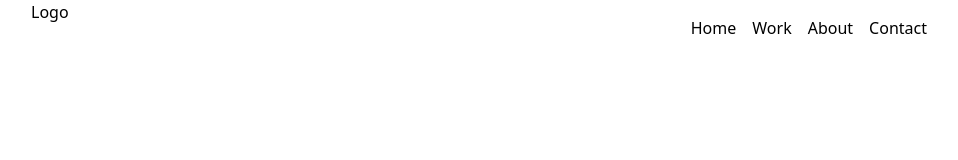
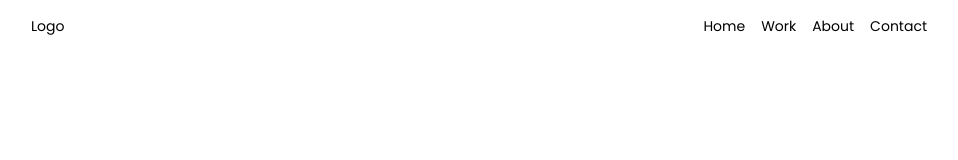
Before and after one commit to LaupWing/simple_portfolio, a Next.js app: page / in a window 1280 px wide. Shown: the top 160 px of the page, without its empty margins (161-1119 px from the left). Built offline with nearby package versions, Linux system fonts and the light colour scheme.

Commit message:
added customf ont and link

```diff
--- a/src/components/global/MainNav.tsx
+++ b/src/components/global/MainNav.tsx
@@ -1,23 +1,47 @@
 import Link from "next/link"
+import { useRouter } from "next/router"
+import { FC } from "react"
 
 export const MainNav = () => {
    return (
-      <header className="w-full flex justify-between mx-auto max-w-4xl">
+      <header className="w-full text-sm flex py-4 items-center justify-between mx-auto max-w-4xl">
          <div>Logo</div>
-         <nav className="py-4 space-x-4">
+         <nav className="space-x-4">
             <Link href={"/"}>
                Home
             </Link>
-            <Link href={"/"}>
+            <Link href={"/work"}>
                Work
             </Link>
-            <Link href={"/"}>
+            <Link href={"/about"}>
                About
             </Link>
-            <Link href={"/"}>
+            <Link href={"/contact"}>
                Contact
             </Link>
          </nav>
       </header>
    )
 }
+
+interface NavLinkProps {
+   href: string
+   text: string
+}
+
+const NavLink:FC<NavLinkProps> = ({
+   href,
+   text
+}) => {
+   const router = useRouter()
+   const isActive = router.pathname === href
+
+   return (
+      <Link
+         href={href}
+         className={`tracking-tighter ${isActive ? "font-bold" : ""}`}
+      >
+         {text}
+      </Link>
+   )
+}
--- a/src/styles/globals.css
+++ b/src/styles/globals.css
@@ -1,3 +1,4 @@
+@import url('https://fonts.googleapis.com/css2?family=Poppins:wght@300;400;600;700&display=swap');
 @tailwind base;
 @tailwind components;
 @tailwind utilities;
--- a/tailwind.config.js
+++ b/tailwind.config.js
@@ -2,6 +2,9 @@
 module.exports = {
    content: ["./src/**/*.{js,ts,jsx,tsx}"],
    theme: {
+      fontFamily: {
+         sans: ["Poppins", "sans-serif"]
+      },
       extend: {},
    },
    plugins: [],
```
